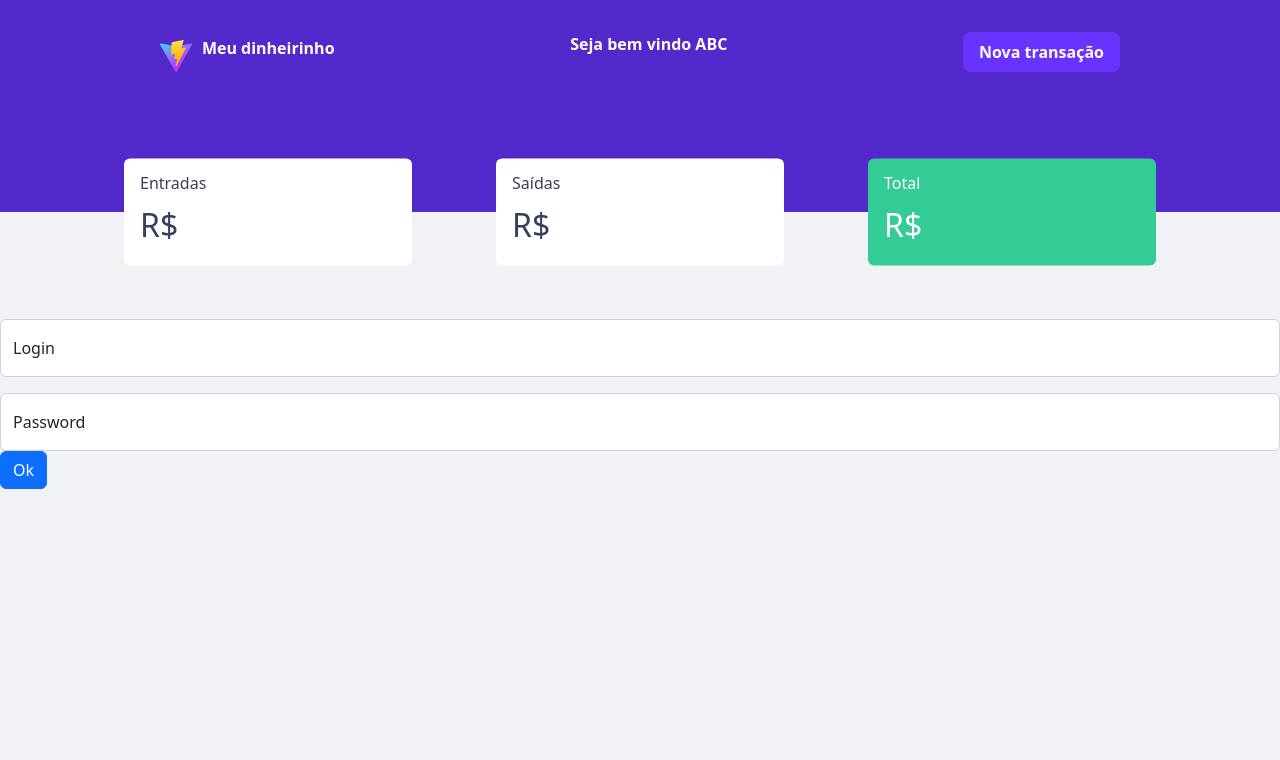
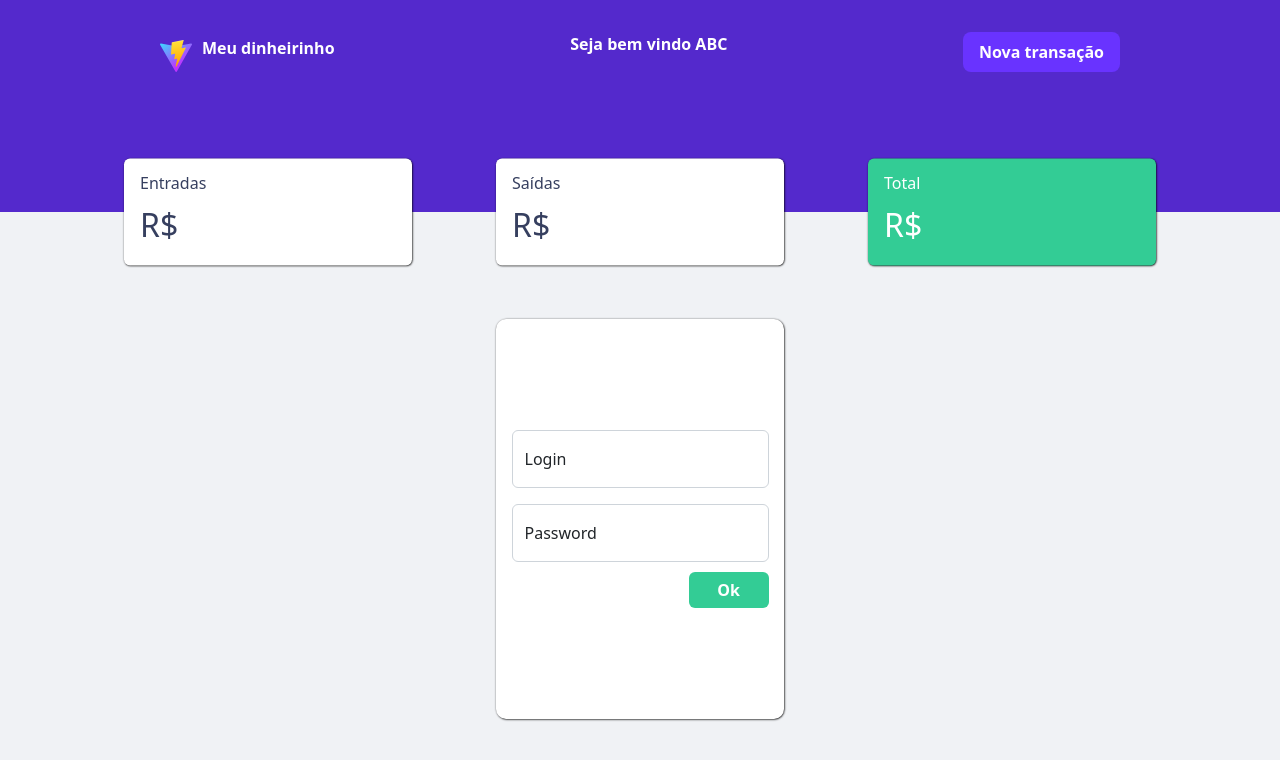
Before and after one commit to diegodsm314/meudinheirinho, a React (Vite) app: page / in a window 1280 px wide. Shown: the top 760 px of the page. Built offline with nearby package versions, Linux system fonts and the light colour scheme; no server answers.

Commit message:
update login

```diff
--- a/src/components/Card/Card.css
+++ b/src/components/Card/Card.css
@@ -1,15 +1,16 @@
 .summary {
     display: flex;
     align-items: center;
+    margin: 0 auto;
     justify-content: space-around;
     transform: translateY(-50%);
     flex-wrap: wrap;
-    margin: 0 auto;
     font: 400 normal 'Poppins';
 }
 
 .card {
     border: none;
+    box-shadow: 0.5px 0.5px 2px black;
     width: 18rem;
 }
 
--- /dev/null
+++ b/src/components/Login/Login.css
@@ -0,0 +1,35 @@
+.formulary {
+    display: flex;
+    align-items: center;
+    justify-content: center;
+    background-color: var(--white);
+    max-width: 18rem;
+    height: 50vh;
+    margin: 0 auto;
+    padding: 30px 0;
+    border-radius: 10px;
+    box-shadow: 0.5px 0.5px 2px black;
+}
+
+.div-btn-ok {
+    display: flex;
+    justify-content: flex-end;
+    margin-top: 10px;
+}
+
+.button-ok {
+    border: none;
+    background-color: var(--positive);
+    min-width: 5rem;
+    color: var(--white);
+    font-size: 16px;
+    font-weight: 600;
+}
+
+.button-ok:hover {
+    background-color: #5bd6a9;
+}
+
+.button-ok:active {
+    background-color: #87ddbd;
+}
--- a/src/components/Login/Login.jsx
+++ b/src/components/Login/Login.jsx
@@ -1,7 +1,7 @@
 import React, { useState } from "react";
 import { Form, Button } from "react-bootstrap";
 import FloatingLabel from 'react-bootstrap/FloatingLabel';
-
+import './Login.css';
 
 
 export function Login() {
@@ -22,7 +22,10 @@ export function Login() {
                 <FloatingLabel controlId="floatingPassword" label="Password">
                     <Form.Control type="password" placeholder="Password" onChange={(evento) => setPass(evento.target.value)} />
                 </FloatingLabel>
-                <Button type="submit">Ok</Button>
+                <div className="div-btn-ok">
+                    <Button className="button-ok" type="submit">Ok</Button>
+                </div>
+
             </Form>
         </div>
     )
```
